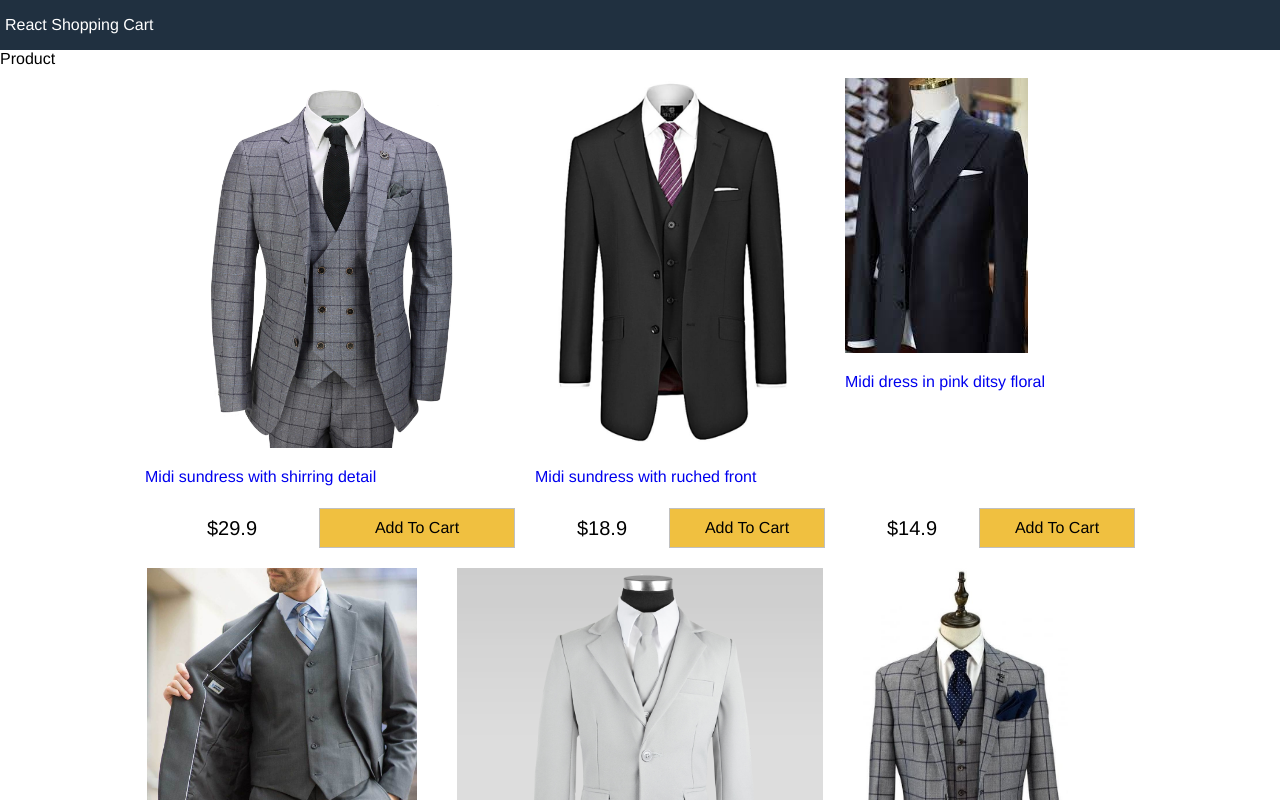
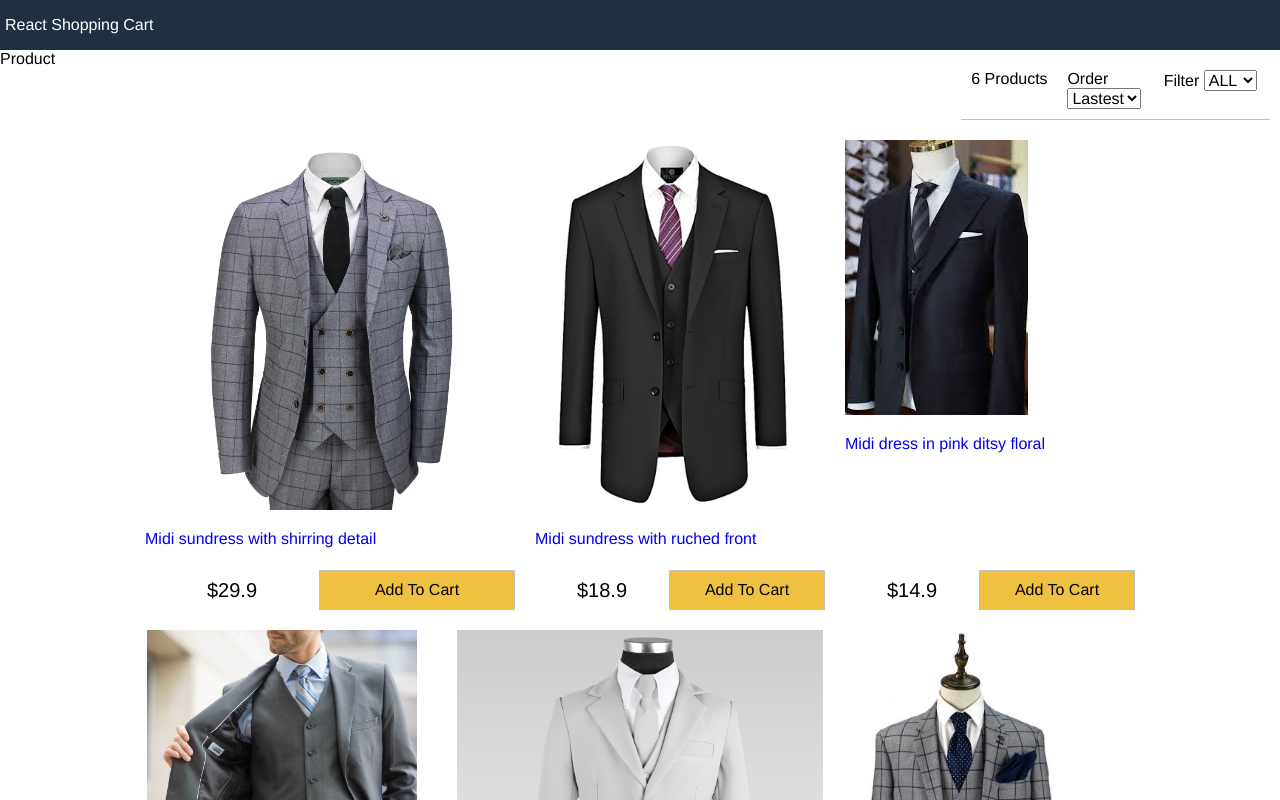
Before and after one commit to HappyBearDay/react_redux_Full_Shopping_Cart, a React (Create React App) app in the folder react-shopping-cart/: page / in a window 1280 px wide. Shown: the top 800 px of the page. Built offline with nearby package versions, Linux system fonts and the light colour scheme.

Commit message:
Part 06 : Filter Bar Component

```diff
--- a/react-shopping-cart/src/App.js
+++ b/react-shopping-cart/src/App.js
@@ -1,6 +1,7 @@
 import React from 'react';
 import data from "./data.json"
 import Products from './components/Products';
+import Filter from './components/Filter';
 
 class App extends React.Component {
 
@@ -13,6 +14,31 @@ class App extends React.Component {
     }
   }
 
+  sortProducts = (event) =>{
+    //impl
+    const sort = event.target.value
+    console.log(event.target.value)
+    this.setState({
+      sort : event.target.value,
+      products : this.state.products.slice().sort((a, b) =>(
+        sort === "lowest"?
+        ((a.price > b.price)? 1:-1):
+        sort === "highest"?
+        ((a.price < b.price)? 1:-1):
+        ((a._id < b._id)? 1:-1)
+      ))
+    })
+  }
+
+  filterProducts = (event) =>{
+    //impl
+    console.log(event.target.value)
+    this.setState({
+      size : event.target.value,
+      products : event.target.value ?data.products.filter(product => product.availableSizes.indexOf(event.target.value) >= 0)  : data.products
+    })
+  }
+
   render() {
   return (
     <div className="grid-container">
@@ -22,6 +48,13 @@ class App extends React.Component {
       <main>
         <div className="content">
           <div className="main">Product</div>
+          <Filter
+          count={this.state.products.length}
+          size={this.state.size}
+          sort={this.state.sort}
+          filterProducts={this.filterProducts}
+          sortProducts = {this.sortProducts}
+          />
           <Products products={this.state.products}/>
           <div className="sidebar">Cart Items</div>
         </div>
--- /dev/null
+++ b/react-shopping-cart/src/components/Filter.js
@@ -0,0 +1,28 @@
+import React, { Component } from 'react'
+
+const SIZE_VALUES = ["XS", "S", "M", "L", "XL", "XXL"]
+const SORT_VALUES = ["Lastest", "lowest", "highest"]
+
+export default class Filter extends Component {
+
+    render() {
+        return (
+            <div className="filter">
+                <div className="filter-result">{this.props.count} Products</div>
+                <div className="filter-sort">
+                    Order{" "}
+                    <select value={this.props.sort} onChange={this.props.sortProducts}>
+                        {SORT_VALUES.map(sort_value => (<option value={sort_value} key={sort_value}>{sort_value}</option>))}
+                    </select>
+                </div>
+                <div className="filter-size">
+                    Filter{" "}
+                    <select value={this.props.size} onChange={this.props.filterProducts}>
+                        <option value="">ALL</option>
+                        {SIZE_VALUES.map(size_value => (<option value={size_value} key={size_value}>{size_value}</option>))}
+                    </select>
+                </div>
+            </div>
+        )
+    }
+}
--- a/react-shopping-cart/src/index.css
+++ b/react-shopping-cart/src/index.css
@@ -127,3 +127,16 @@ footer{
 .button.primary {
   background-color: #f0c040;
 }
+
+
+/* Filter */
+.filter {
+  display: flex;
+  justify-content: space-between;
+  padding: 1rem;
+  margin: 1rem;
+  border-bottom: 0.1rem #c0c0c0 solid;
+}
+.filter div {
+  flex: 1;
+}
```
